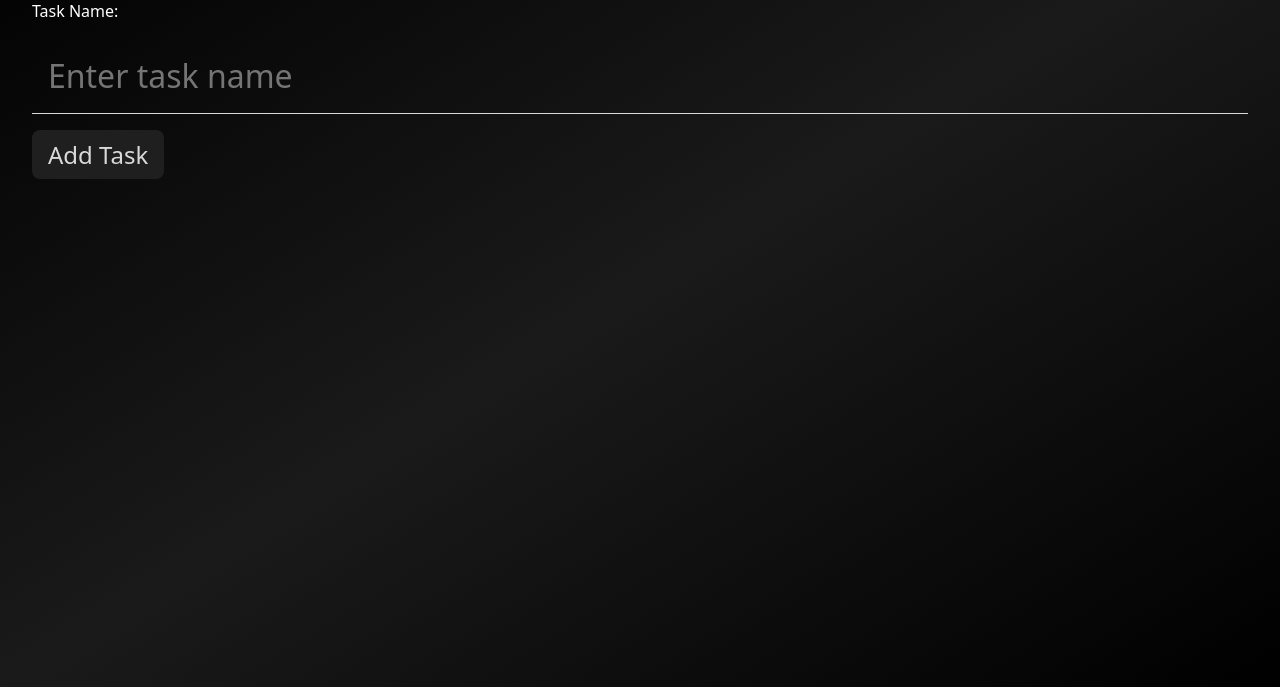
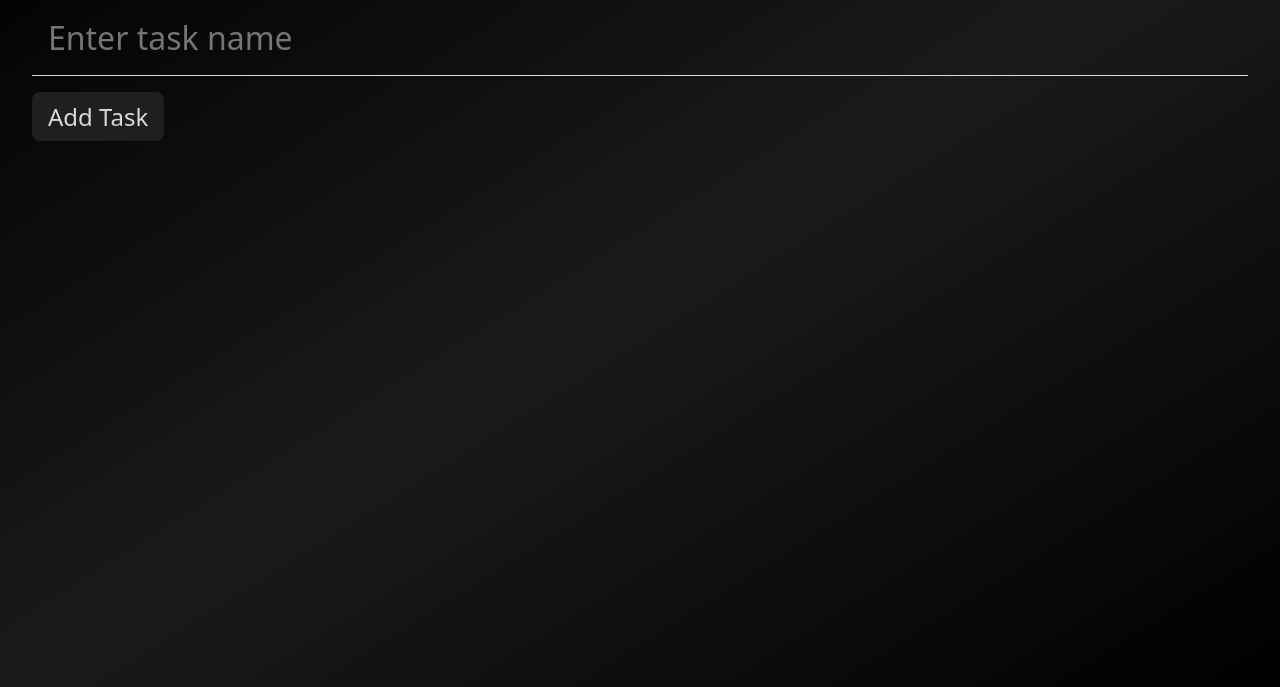
Before and after one commit to anuragbansall/Cohort, a plain HTML site: page Productivity-Dashboard/pages/Task-Management.html in a window 1280 px wide. Shown: the part 113-800 px from the top of the page. Drawn offline with Linux system fonts and the light colour scheme.

Commit message:
Fix minor UI issue

```diff
--- a/Productivity-Dashboard/pages/Task-Management.html
+++ b/Productivity-Dashboard/pages/Task-Management.html
@@ -14,7 +14,6 @@
       <section id="task-management">
         <!-- Add tasks form -->
         <form id="task-form">
-          <label for="task-name">Task Name:</label>
           <input
             type="text"
             id="task-name"
```
